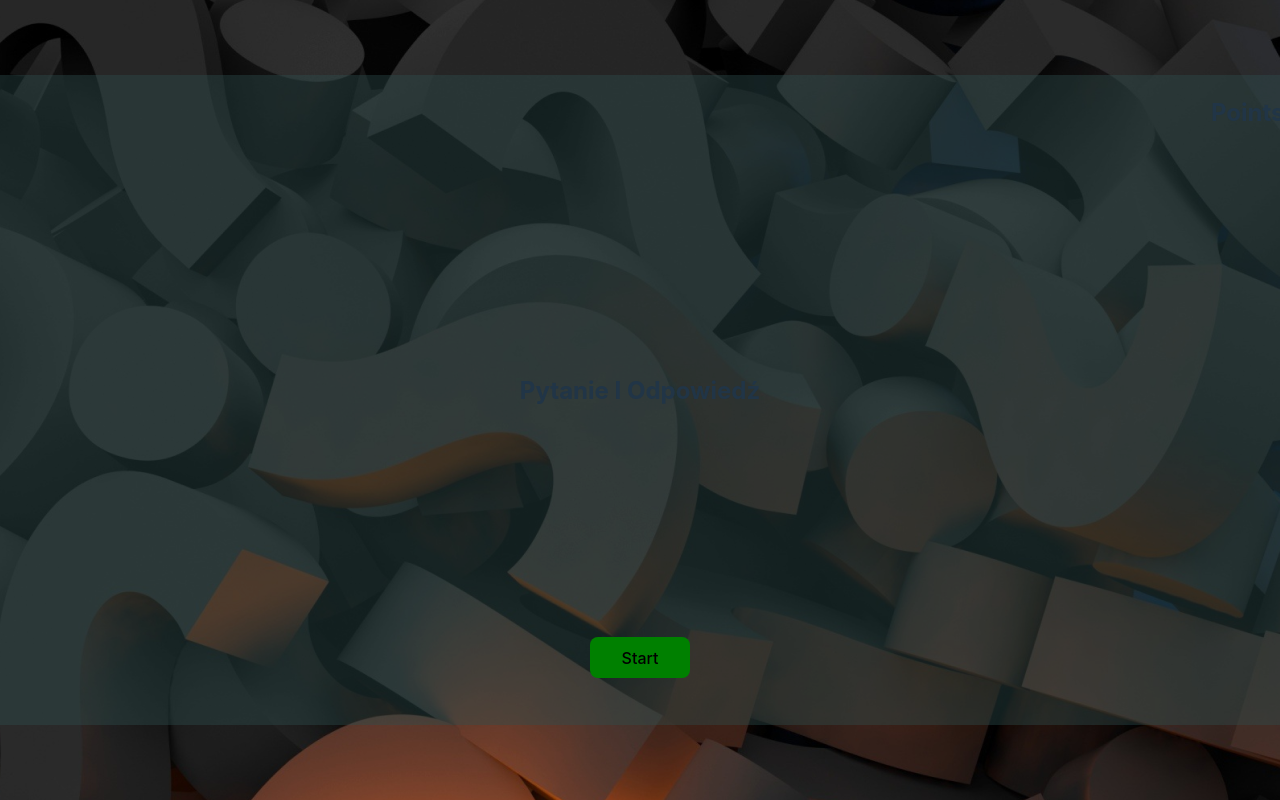
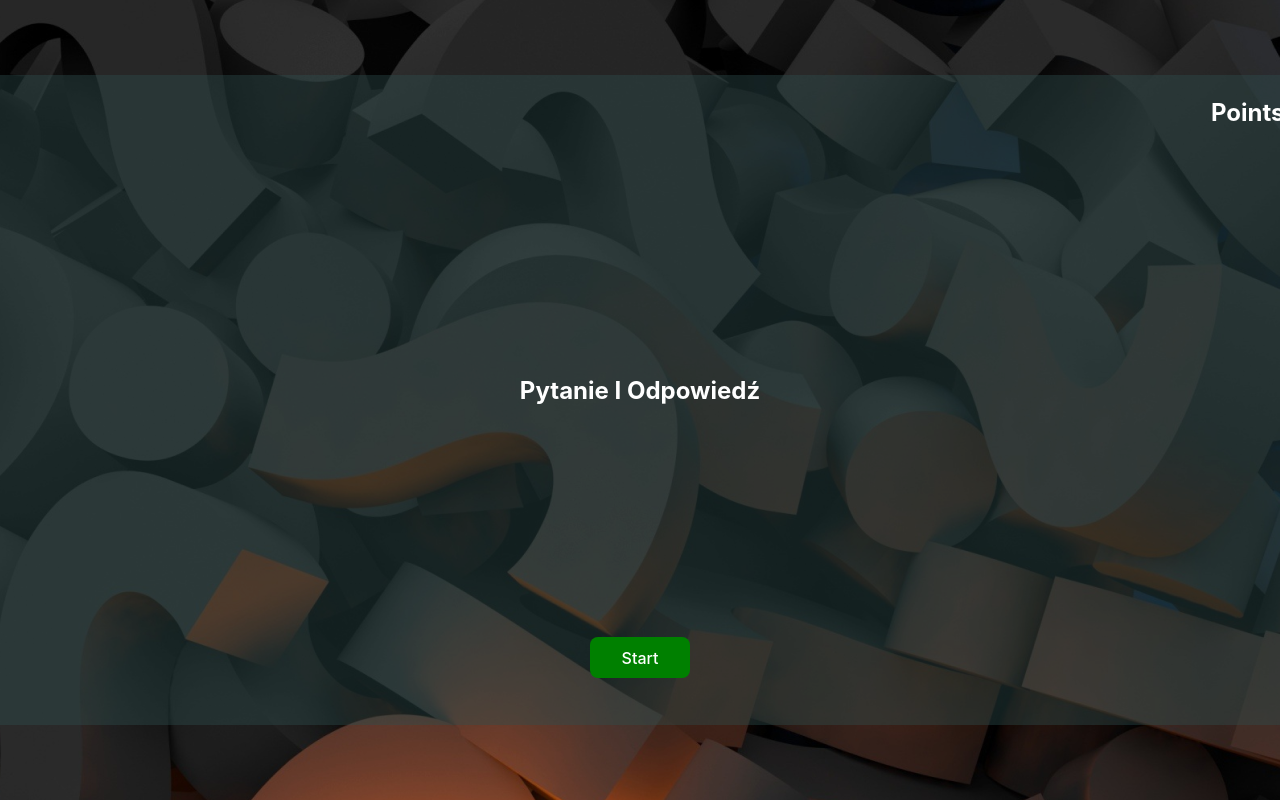
Before and after one commit to JKM3BT/PAW, a React (Vite) app in the folder Gra_Majewski/Majewski/: page / in a window 1280 px wide. Shown: the top 800 px of the page. Built offline with nearby package versions, Linux system fonts and the light colour scheme.

Commit message:
fixed color of text on buttons being different than it should be

```diff
--- a/Gra_Majewski/Majewski/src/App.css
+++ b/Gra_Majewski/Majewski/src/App.css
@@ -11,6 +11,7 @@
   width: 1300px;
   height: 200px;
  text-align: center;
+ color: white;
 }
 #start{
   margin-top: 20px;
@@ -19,6 +20,7 @@
   text-align:center;
   background-color: green;
   align-self: flex-start;
+  color: white;
 }
 #next{
   margin-top: 10%;
@@ -28,6 +30,7 @@
   margin-left: 40%;
   text-align:center;
   background-color: blueviolet;
+  color: white;
 }
 body{
   justify-content: center;
@@ -45,6 +48,7 @@ body{
   align-self: flex-end;
   margin-right: 2%;
   position: absolute;
+  color: white;
 }
 img{
   margin-top: 2%;
@@ -57,6 +61,7 @@ img{
   height: auto;
   text-align:center;
   background-color: darkred;
+  color: white;
 }
 @keyframes score{
   from {color: white;}
```
